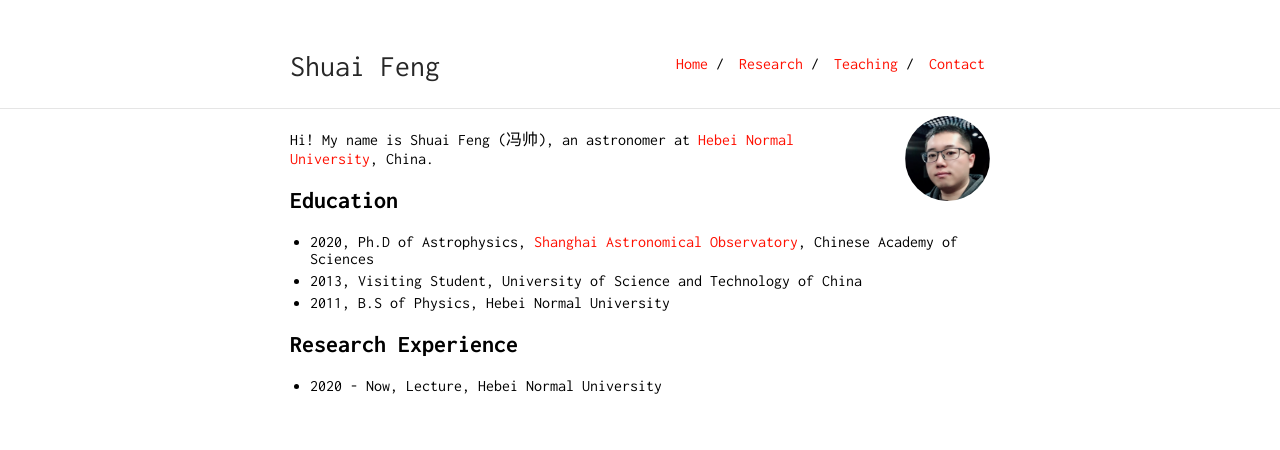
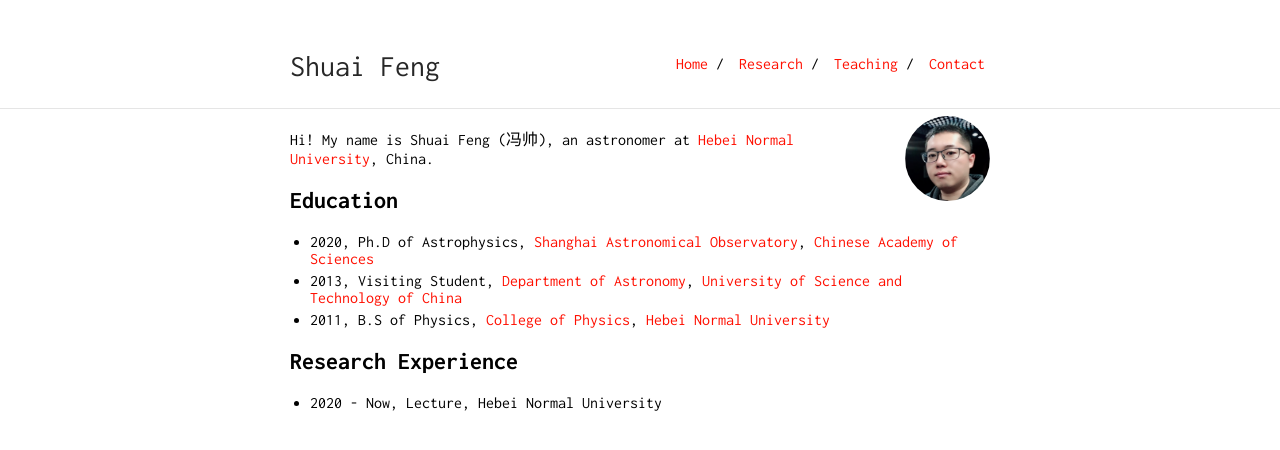
Before and after one commit to fengshuai0210/fengshuai0210.github.io, a Jekyll site: the page built from index.md, in a window 1280 px wide. Shown: the top 450 px of the page. Built offline with Jekyll 4.4.1, drawn with Linux system fonts in a browser that asks for light colours.

Commit message:
Update index.md

```diff
--- a/index.md
+++ b/index.md
@@ -8,9 +8,9 @@ Hi! My name is Shuai Feng (冯帅), an astronomer at [Hebei Normal University](h
 
 ## Education
 
-* 2020, Ph.D of Astrophysics, [Shanghai Astronomical Observatory](http://www.shao.ac.cn/), Chinese Academy of Sciences
-* 2013, Visiting Student, University of Science and Technology of China
-* 2011, B.S of Physics, Hebei Normal University
+* 2020, Ph.D of Astrophysics, [Shanghai Astronomical Observatory](http://www.shao.ac.cn/), [Chinese Academy of Sciences](https://www.cas.cn/)
+* 2013, Visiting Student, [Department of Astronomy](https://astro.ustc.edu.cn/), [University of Science and Technology of China](https://ustc.edu.cn/)
+* 2011, B.S of Physics, [College of Physics](), [Hebei Normal University](http://www.hebtu.edu.cn/)
 
 ## Research Experience
 
```
